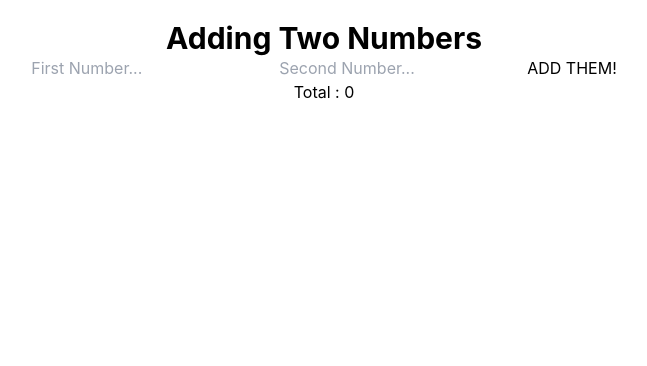
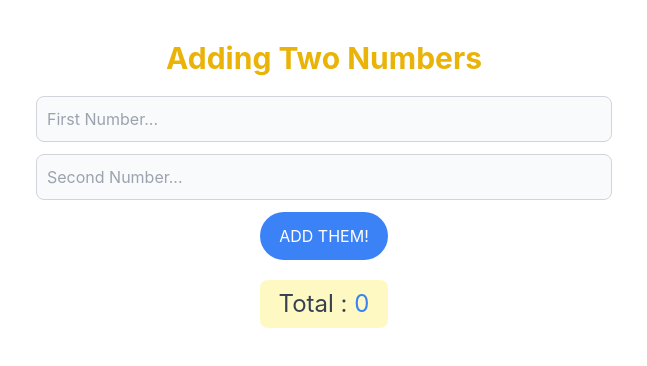
Before and after one commit to widiagustin/react-app, a React (Create React App) app: page / in a window 1280 px wide. Shown: the top 366 px of the page, without its empty margins (316-963 px from the left). Built offline with nearby package versions, Linux system fonts and the light colour scheme.

Commit message:
Feat(SumNumbers): Styling the form

```diff
--- a/src/components/calculation/SumNumbers.jsx
+++ b/src/components/calculation/SumNumbers.jsx
@@ -13,14 +13,27 @@ export default class SumNumbers extends React.Component {
     render () {
         return (
             <div>
-                <div className="text-center m-5">
-                    <h1 className="font-bold text-3xl">Adding Two Numbers</h1>
-                    <div className="form">
-                        <input type="number" placeholder="First Number..." onChange={(e) => this.setState({ number1: e.target.value })} />
-                        <input type="number" placeholder="Second Number..." onChange={(e) => this.setState({ number2: e.target.value })} />
-                        <button onClick={this.Calculate}>ADD THEM!</button>
+                <div className="text-center m-5 max-w-xl mx-auto">
+                    <h1 className="font-bold text-3xl py-5 text-yellow-500">Adding Two Numbers</h1>
+                    <div className="flex flex-col gap-3">
+                        <input
+                            type="number"
+                            placeholder="First Number..."
+                            onChange={(e) => this.setState({ number1: e.target.value })}
+                            className="bg-gray-50 border border-gray-300 rounded-lg focus:ring-blue-500 focus:border-blue-500 block w-full p-2.5" />
+                        <input
+                            type="number"
+                            placeholder="Second Number..."
+                            onChange={(e) => this.setState({ number2: e.target.value })}
+                            className="bg-gray-50 border border-gray-300 rounded-lg focus:ring-blue-500 focus:border-blue-500 block w-full p-2.5" />
+                        {/* <input type="number" placeholder="Second Number..." onChange={(e) => this.setState({ number2: e.target.value })} /> */}
+                        <button
+                            onClick={this.Calculate}
+                            className="bg-blue-500 p-3 rounded-full text-white w-32 mx-auto mb-5"
+                        >
+                            ADD THEM!</button>
                     </div>
-                    <h2>Total : {this.state.result}</h2>
+                    <h2 className="text-2xl bg-yellow-100 p-2 w-32 mx-auto rounded-lg border-gray-300 text-gray-700">Total : <span className="text-blue-500"> {this.state.result} </span></h2>
                 </div>
             </div>
         )
```
